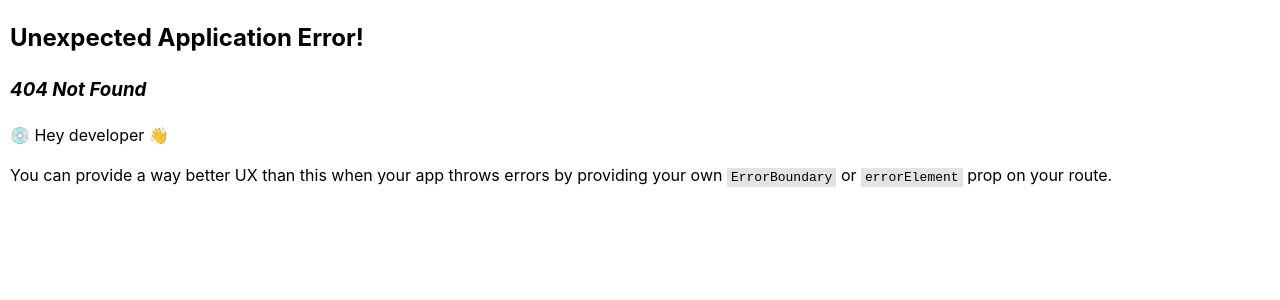
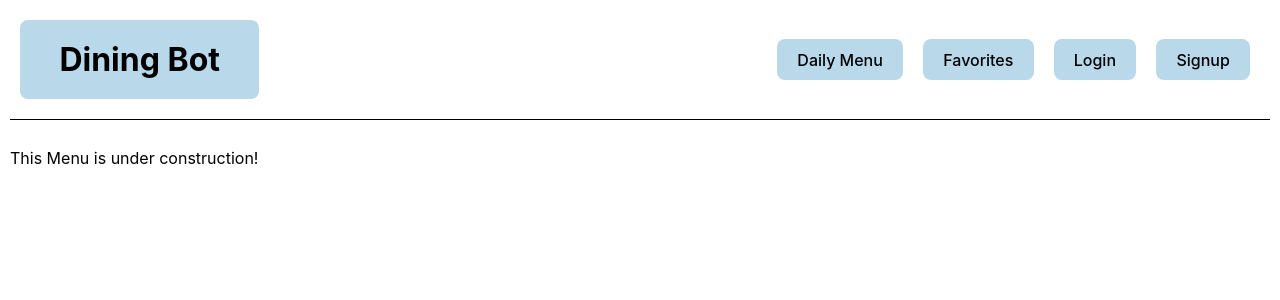
Before and after one commit to kd993595/cloud-team-UI, a React (Vite) app: page /menu in a window 1280 px wide. Before the commit this address had no page. Shown: the top 300 px of the page. Built offline with nearby package versions, Linux system fonts and the light colour scheme.

Commit message:
Added Extra pages for Menu/Preferences

```diff
--- a/src/components/StickyBar.tsx
+++ b/src/components/StickyBar.tsx
@@ -13,6 +13,12 @@ function StickyBar() {
                     </Link>
                 </div>
                 <div id="button-row">
+                    <Link to={"/menu"}>
+                        <button>Daily Menu</button>
+                    </Link>
+                    <Link to={"/favorites"}>
+                        <button>Favorites</button>
+                    </Link>
                     <Link to={"/login"}>
                         <button>Login</button>
                     </Link>
--- /dev/null
+++ b/src/pages/Favorites.tsx
@@ -0,0 +1,13 @@
+import StickyBar from "../components/StickyBar.tsx";
+
+function Favorites() {
+
+    return (
+        <>
+            <StickyBar/>
+            <p>Favorites is under construction!</p>
+        </>
+    )
+}
+
+export default Favorites
--- a/src/pages/Login.tsx
+++ b/src/pages/Login.tsx
@@ -1,6 +1,7 @@
 import StickyBar from "../components/StickyBar.tsx";
 
 function Login() {
+
     return (
         <>
             <StickyBar/>
--- /dev/null
+++ b/src/pages/Menu.tsx
@@ -0,0 +1,13 @@
+import StickyBar from "../components/StickyBar.tsx";
+
+function Menu() {
+
+    return (
+        <>
+            <StickyBar/>
+            <p>This Menu is under construction!</p>
+        </>
+    )
+}
+
+export default Menu
```
Also changed, not shown: src/main.tsx (+10 -0 lines), 1 other file (tests, documents, lock files or other folders).
